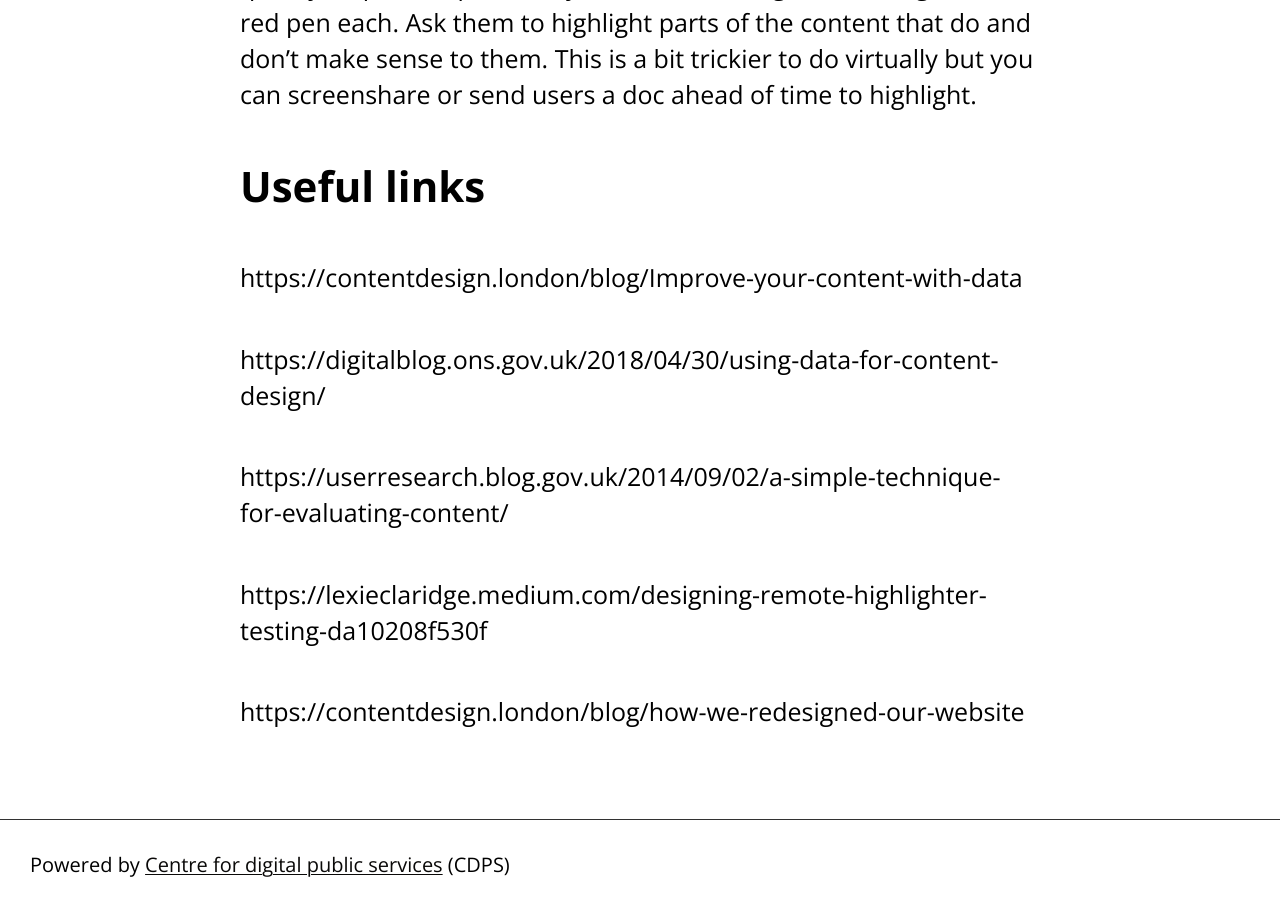
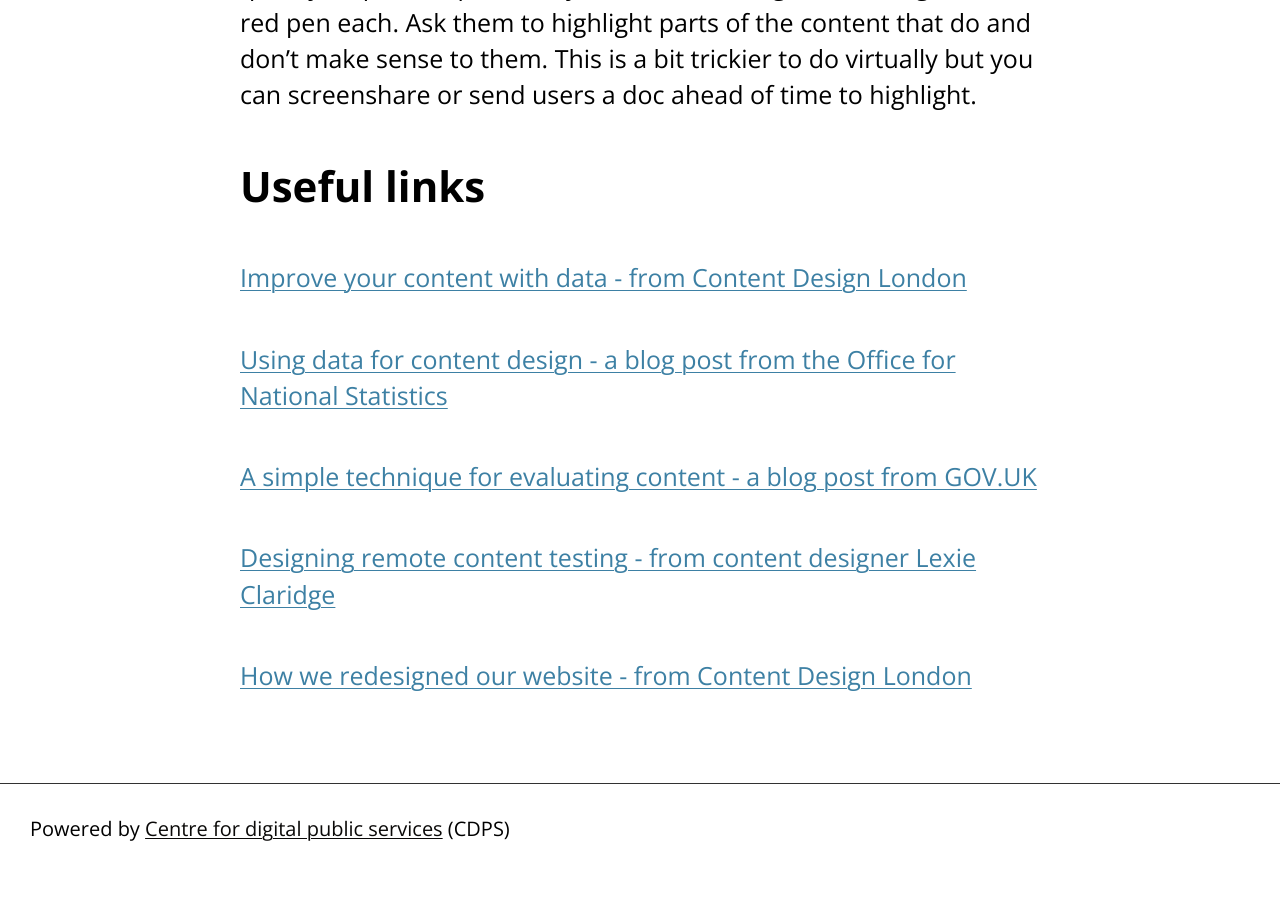
Before and after one commit to learnbymakingwales/learnbymakingwales.github.io, a Jekyll site: the page built from en/resource/content-design-tips.md, in a window 1280 px wide and 900 px high, scrolled down 1638 px. Built offline with Jekyll 4.4.1, drawn with Linux system fonts in a browser that asks for light colours; after the commit the page ends 2511 px from its top, so only the background shows below that.

Commit message:
Update content-design-tips.md

```diff
--- a/en/resource/content-design-tips.md
+++ b/en/resource/content-design-tips.md
@@ -26,12 +26,12 @@ As well as looking at feedback from your users, and doing usability testing, you
 ## Useful links
 
 
-https://contentdesign.london/blog/Improve-your-content-with-data
+[Improve your content with data - from Content Design London](https://contentdesign.london/blog/Improve-your-content-with-data)
 
-https://digitalblog.ons.gov.uk/2018/04/30/using-data-for-content-design/
+[Using data for content design - a blog post from the Office for National Statistics](https://digitalblog.ons.gov.uk/2018/04/30/using-data-for-content-design/)
 
-https://userresearch.blog.gov.uk/2014/09/02/a-simple-technique-for-evaluating-content/
+[A simple technique for evaluating content - a blog post from GOV.UK](https://userresearch.blog.gov.uk/2014/09/02/a-simple-technique-for-evaluating-content/)
 
-https://lexieclaridge.medium.com/designing-remote-highlighter-testing-da10208f530f
+[Designing remote content testing - from content designer Lexie Claridge](https://lexieclaridge.medium.com/designing-remote-highlighter-testing-da10208f530f)
 
-https://contentdesign.london/blog/how-we-redesigned-our-website
+[How we redesigned our website - from Content Design London](https://contentdesign.london/blog/how-we-redesigned-our-website)
```
